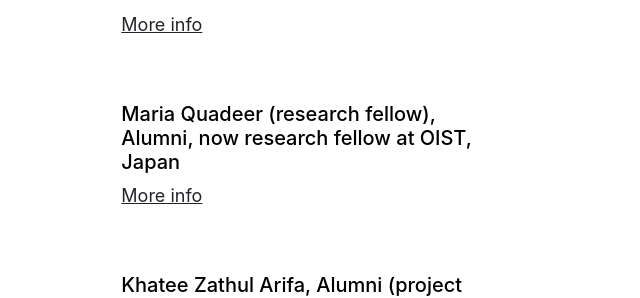
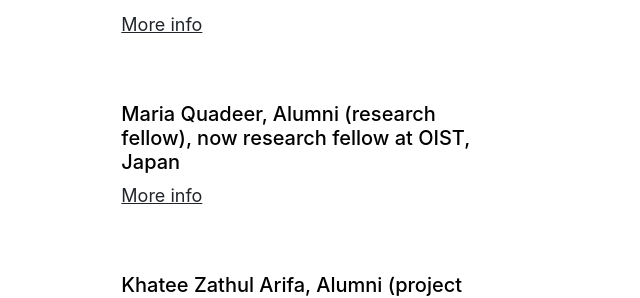
Before and after one commit to nelly-ng/nelly-ng.github.io, a Jekyll site: the page built from people.md, in a window 1280 px wide and 900 px high, scrolled down 1882 px. Shown: the part 158-456 px from the top of the window, without its empty margins (108-748 px from the left). Built offline with Jekyll 4.4.1, drawn with Linux system fonts in a browser that asks for light colours.

```diff
--- a/_data/settings.yml
+++ b/_data/settings.yml
@@ -21,7 +21,7 @@ people:
 - {name: 'Xiaoyue Li (Samantha), Project Officer', url: 'project-officer'}
 - {name: 'Seok Hyung Lie, Alumni (research fellow), now Asst. Prof. at UNIST, South Korea', title: 'Alumni', url: 'alumni'}
 - {name: 'Yu Cai, Alumni (research fellow), now Quantum Communications Specialist at HSBC', url: 'alumni'}
-- {name: 'Maria Quadeer (research fellow), Alumni, now research fellow at OIST, Japan', title: 'Alumni', url: 'alumni'}
+- {name: 'Maria Quadeer, Alumni (research fellow), now research fellow at OIST, Japan', title: 'Alumni', url: 'alumni'}
 - {name: 'Khatee Zathul Arifa, Alumni (project officer), now PhD student at University of Wisconsin-Madison', title: 'Alumni, now PhD student at University of Wisconsin-Madison', url: 'alumni'}
 - {name: 'Junwoo Jung, Alumni (intern), now student at Seoul National University, South Korea', title: 'Alumni, now PhD student at University of Wisconsin-Madison', url: 'alumni'}
 
```
